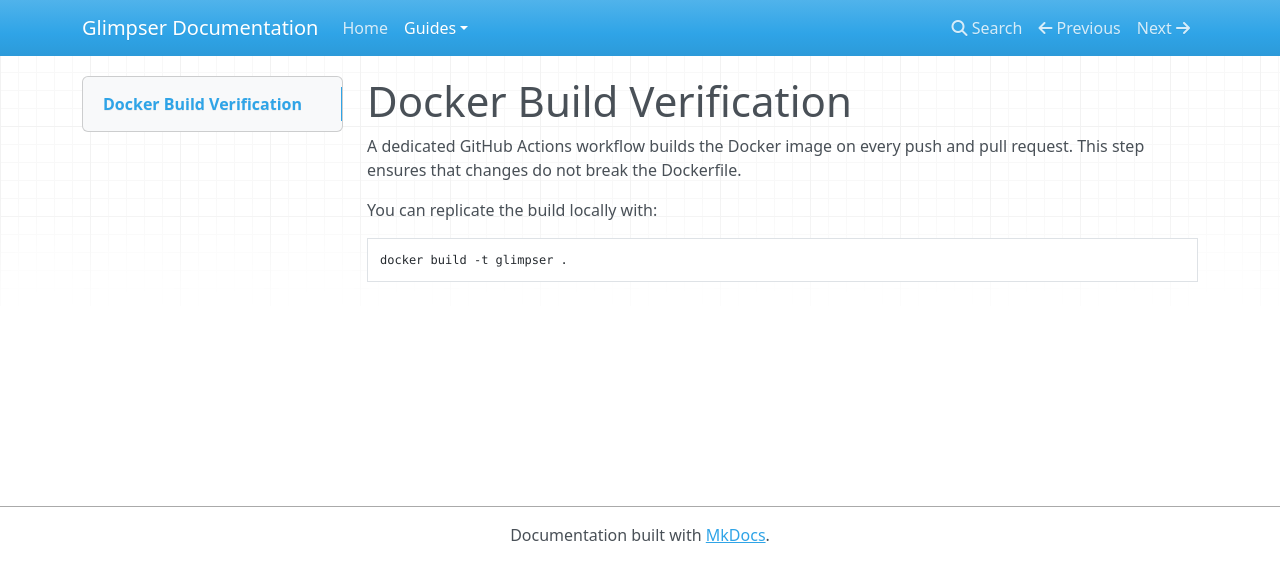
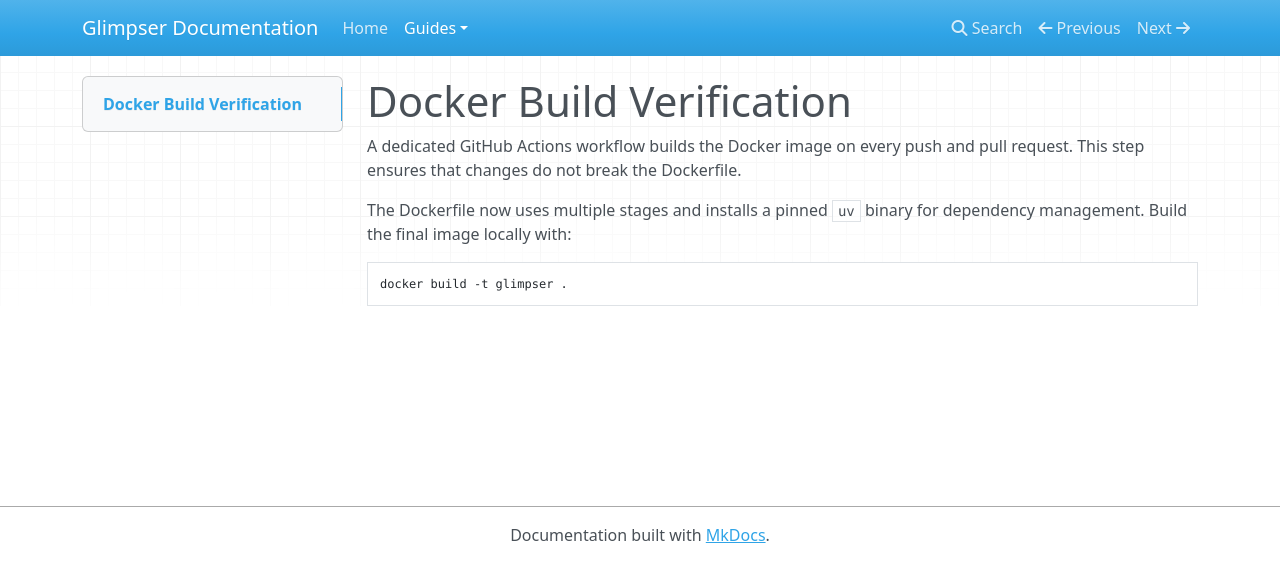
Before and after one commit to KristopherKubicki/glimpser, an MkDocs documentation site: the page built from docs/docker_build.md, in a window 1280 px wide. Shown: the top 582 px of the page. Built offline with MkDocs 1.6.1, drawn with Linux system fonts in a browser that asks for light colours; nearby versions of some CDN libraries.

Commit message:
feat(docker): use multi-stage build with uv

````diff
--- a/docs/docker_build.md
+++ b/docs/docker_build.md
@@ -2,7 +2,7 @@
 
 A dedicated GitHub Actions workflow builds the Docker image on every push and pull request. This step ensures that changes do not break the Dockerfile.
 
-You can replicate the build locally with:
+The Dockerfile now uses multiple stages and installs a pinned `uv` binary for dependency management. Build the final image locally with:
 
 ```sh
 docker build -t glimpser .
````
Also changed, not shown: docs/installation.md (+1 -1 lines), 2 other files.
